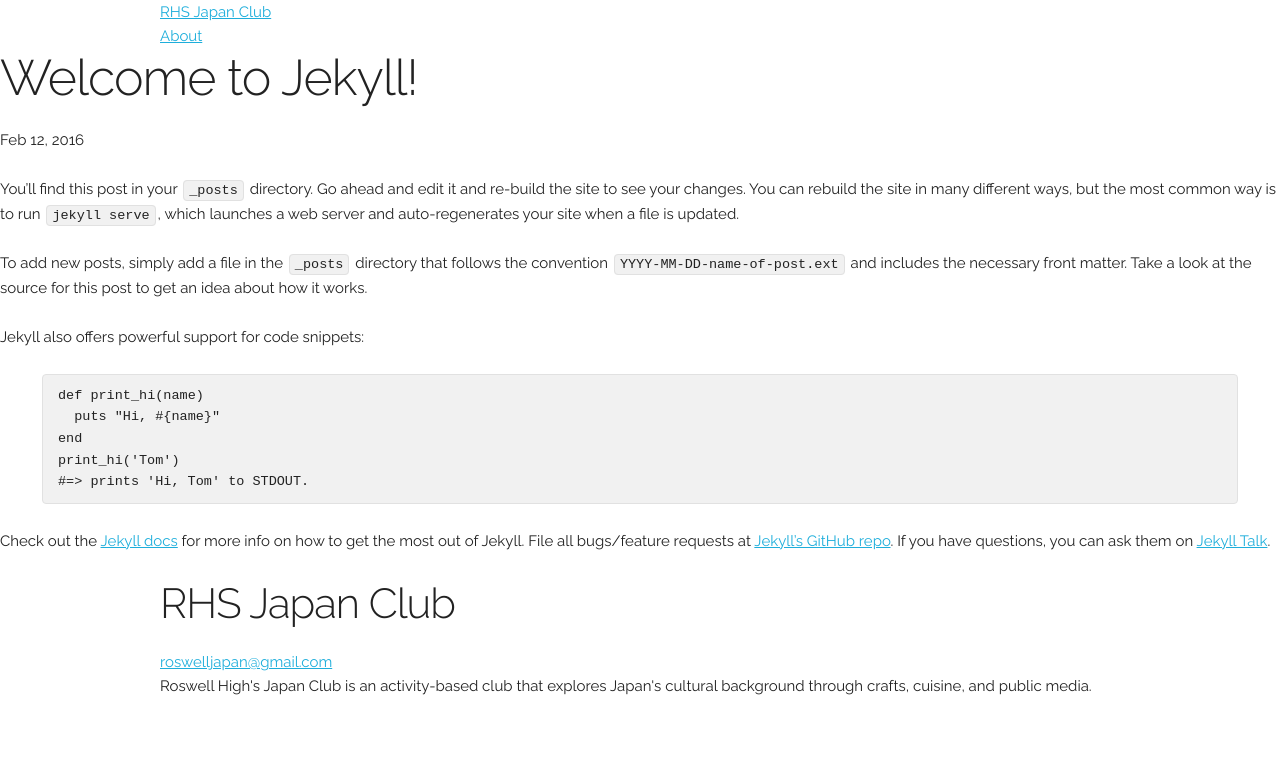
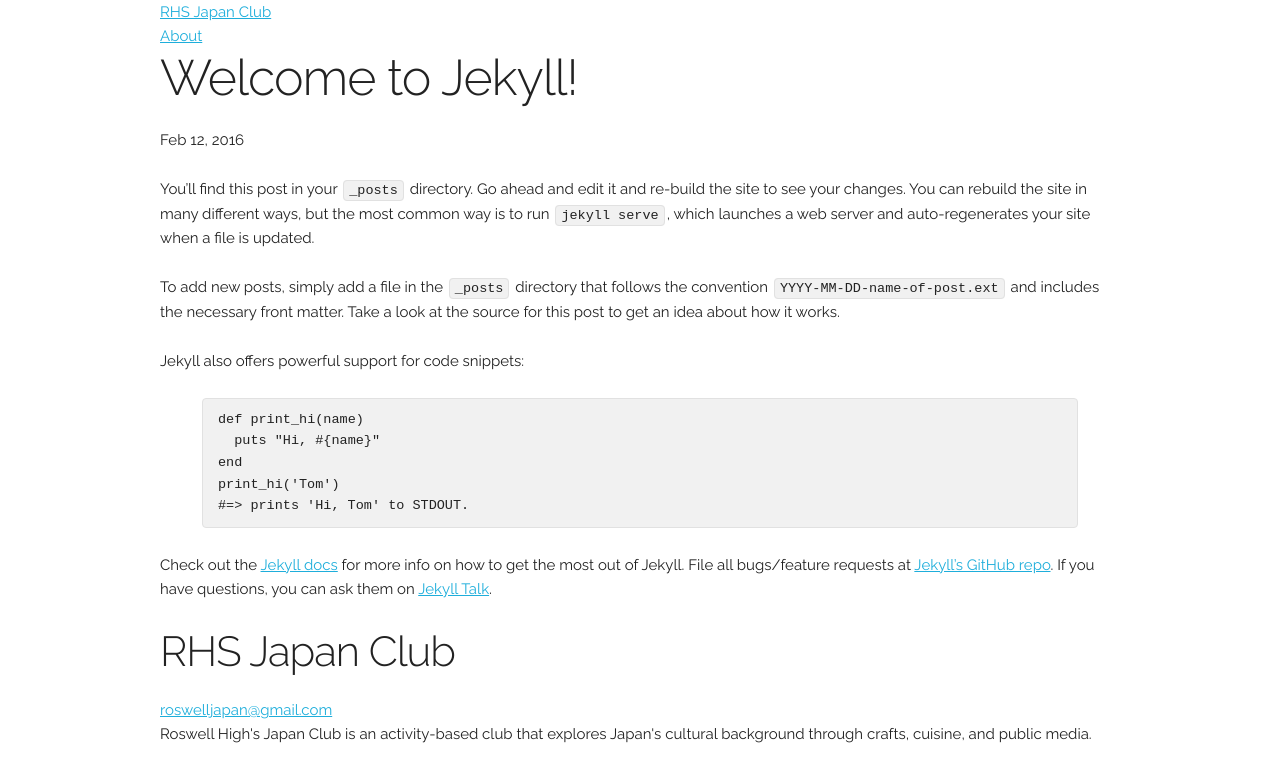
Before and after one commit to RHSJapan/rhsjapan.github.io, a Jekyll site: the page built from _posts/2016-02-12-welcome-to-jekyll.markdown, in a window 1280 px wide. Shown: the top 782 px of the page. Built offline with Jekyll 4.4.1, drawn with Linux system fonts in a browser that asks for light colours.

Commit message:
update overall structure of website

```diff
--- a/_includes/head.html
+++ b/_includes/head.html
@@ -3,7 +3,7 @@
   <meta http-equiv="X-UA-Compatible" content="IE=edge">
   <meta name="viewport" content="width=device-width, initial-scale=1">
 
-  <title>{% if page.title %}{{ page.title | escape }}{% else %}{{ site.title | escape }}{% endif %}</title>
+  <title>{% if page.title %}{{ page.title | escape }} &ndash; {{site.title | escape}}{% else %}{{ site.title | escape }} &ndash; {{site.short | escape}}{% endif %}</title>
   <meta name="description" content="{% if page.excerpt %}{{ page.excerpt | strip_html | strip_newlines | truncate: 160 }}{% else %}{{ site.description }}{% endif %}">
 
   <link rel="stylesheet" href="{{ "/css/main.css" | prepend: site.baseurl }}">
--- a/_layouts/default.html
+++ b/_layouts/default.html
@@ -2,7 +2,7 @@
 <html lang="en-us">
   {% include head.html %}
   <body>
-    {% include header.html %}
+    {% include nav.html %}
     {{ content }}
     {% include footer.html %}
   </body>
--- a/_layouts/post.html
+++ b/_layouts/post.html
@@ -1,14 +1,14 @@
 ---
 layout: default
 ---
-<article class="post" itemscope itemtype="http://schema.org/BlogPosting">
+<article class="post container" itemscope itemtype="http://schema.org/BlogPosting">
 
-  <header class="post-header">
+  <header class="post-header row">
     <h1 class="post-title" itemprop="name headline">{{ page.title }}</h1>
     <p class="post-meta"><time datetime="{{ page.date | date_to_xmlschema }}" itemprop="datePublished">{{ page.date | date: "%b %-d, %Y" }}</time>{% if page.author %} • <span itemprop="author" itemscope itemtype="http://schema.org/Person"><span itemprop="name">{{ page.author }}</span></span>{% endif %}</p>
   </header>
 
-  <div class="post-content" itemprop="articleBody">
+  <div class="post-content row" itemprop="articleBody">
     {{ content }}
   </div>
 
```
Also changed, not shown: _includes/nav.html (renamed from _includes/header.html).
